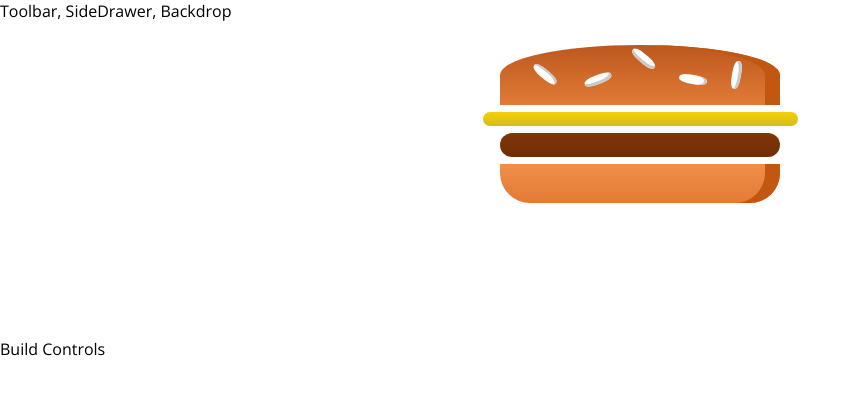
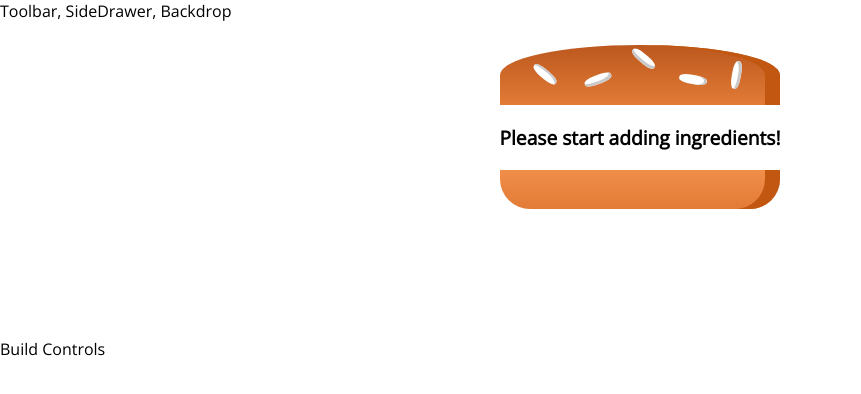
Before and after one commit to Nickotitta/burger-app, a React app: page / in a window 1280 px wide. Shown: the top 394 px of the page, without its empty margins (0-861 px from the left). Built offline with nearby package versions, Linux system fonts and the light colour scheme.

Commit message:
130-Calculating

```diff
--- a/src/components/Burger/Burger.js
+++ b/src/components/Burger/Burger.js
@@ -2,13 +2,23 @@
 import classes from './Burger.css'
 import BurgerIngredient from './BurgerIngredient/BurgerIngredient';
 
-const burger = (props) =>{
-    return(
+const burger = (props) => {
+    let transformedIngredients = Object.keys(props.ingredients).map(igKey => {
+        return [...Array(props.ingredients[igKey])].map((_, i) => {
+            return <BurgerIngredient key={igKey + i} type={igKey} />;
+        });
+    }).reduce((arr, el) =>{
+        return arr.concat(el)
+    }, []);
+if(transformedIngredients.length === 0){
+    transformedIngredients = <p>Please start adding ingredients!</p>
+}
+    console.log(transformedIngredients);
+    return (
         <div className={classes.Burger}>
-            <BurgerIngredient type="bread-top"/>
-            <BurgerIngredient type="cheese"/>
-            <BurgerIngredient type="meat"/>
-            <BurgerIngredient type="bread-bottom"/>
+            <BurgerIngredient type="bread-top" />
+            {transformedIngredients}
+            <BurgerIngredient type="bread-bottom" />
         </div>
     );
 }
--- a/src/containers/BurgerBuilder/BurgerBuilder.js
+++ b/src/containers/BurgerBuilder/BurgerBuilder.js
@@ -3,10 +3,20 @@
 import Aux from "../../hoc/Auz";
 
 class BurgerBuilder extends Component {
+
+    state ={
+        ingredients:{
+            salad: 0,
+            bacon: 0,
+            cheese: 0,
+            meat: 0
+        }
+   }
+
         render() {
             return (
                 <Aux>
-                    <Burger />
+                    <Burger ingredients={this.state.ingredients}/>
                     <div>Build Controls</div>
                 </Aux>
             );
```
Also changed, not shown: 1 other file (tests, documents, lock files or other folders).
